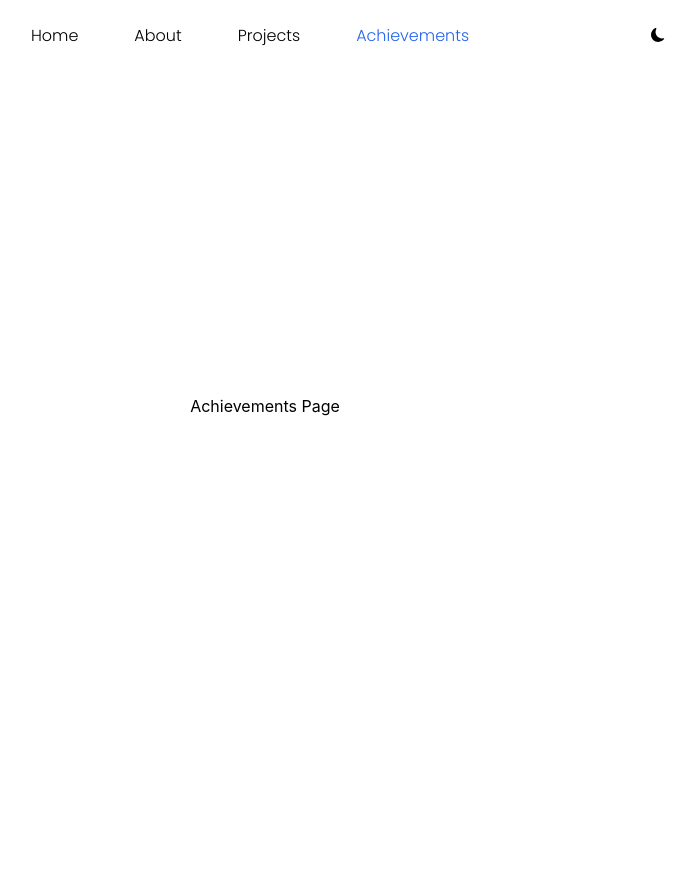
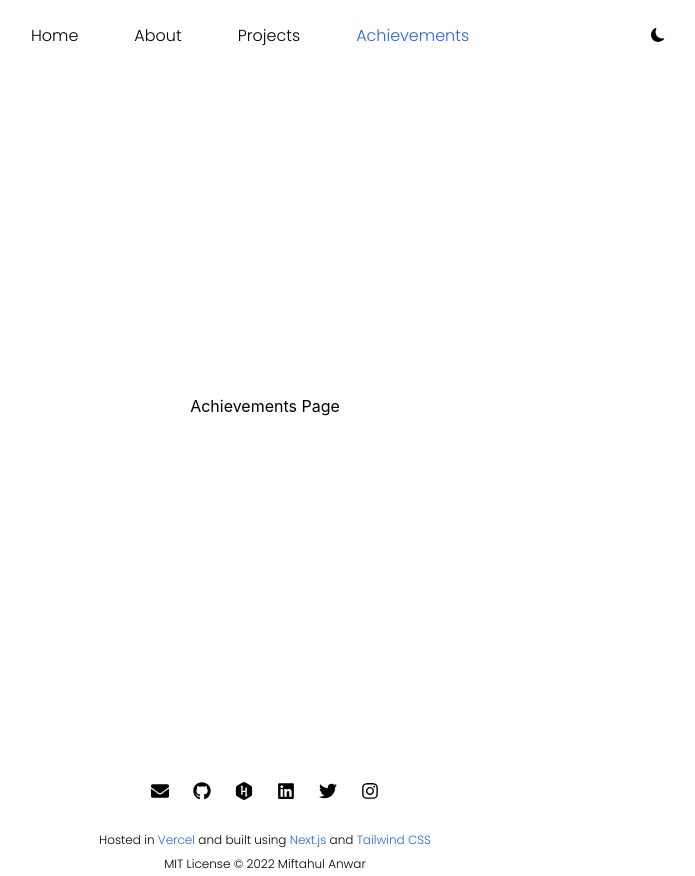
Before and after one commit to mifwar/personal_site, a Next.js app: page /achievements in a window 1280 px wide. Shown: the whole page, without its empty margins (375-1070 px from the left). Before the commit the page ends 806 px from the top, so only its background shows below. Built offline with nearby package versions, Linux system fonts and the light colour scheme.

Commit message:
add social and footer

```diff
--- a/pages/achievements/index.js
+++ b/pages/achievements/index.js
@@ -1,8 +1,8 @@
 import Head from "next/head";
-import Image from "next/image";
-import profile from "../../public/MiftahulAnwarCropped.jpg";
 import React, { useState, useEffect } from "react";
-// import { BrowserRouter as Router, Switch, Route } from "react-router-dom";
+
+import Social from "../../components/Social";
+import Footer from "../../components/Footer";
 
 import { useThemeContext } from "../../utils/darkMode";
 import Navbar from "../../components/Navbar";
@@ -52,6 +52,8 @@ const About = () => {
           <div className="flex justify-center items-center h-screen -my-16 dark:text-white">
             Achievements Page
           </div>
+          <Social />
+          <Footer />
         </section>
       </main>
     </div>
--- a/pages/projects/index.js
+++ b/pages/projects/index.js
@@ -1,8 +1,8 @@
 import Head from "next/head";
-import Image from "next/image";
-import profile from "../../public/MiftahulAnwarCropped.jpg";
 import React, { useState, useEffect } from "react";
-// import { BrowserRouter as Router, Switch, Route } from "react-router-dom";
+
+import Social from "../../components/Social";
+import Footer from "../../components/Footer";
 
 import { useThemeContext } from "../../utils/darkMode";
 import Navbar from "../../components/Navbar";
@@ -52,6 +52,8 @@ const About = () => {
           <div className="flex justify-center items-center h-screen -my-16 dark:text-white">
             Projects Page
           </div>
+          <Social />
+          <Footer />
         </section>
       </main>
     </div>
```
